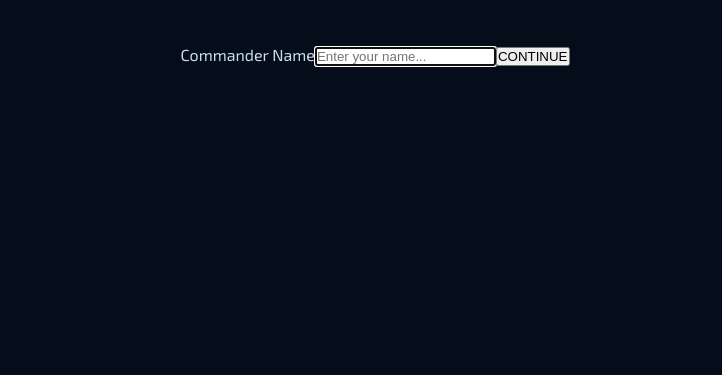
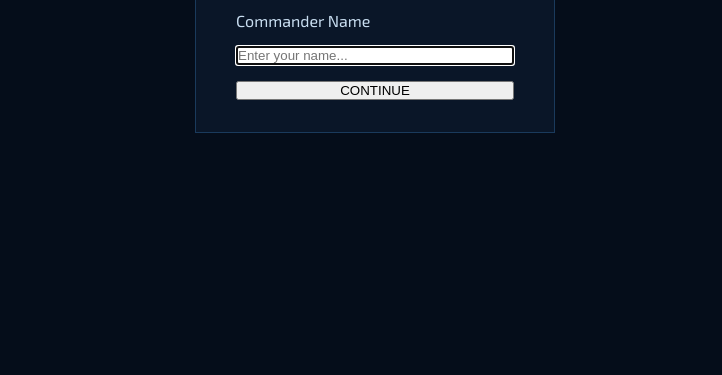
Before and after one commit to jormaedes/battleship, a website built with webpack: page index.html in a window 1280 px wide. Shown: the part 425-800 px from the top of the page, without its empty margins (265-987 px from the left). Built offline with nearby package versions, Linux system fonts and the light colour scheme.

Commit message:
style: add style in card in screen 1

```diff
--- a/src/css/style.css
+++ b/src/css/style.css
@@ -91,3 +91,19 @@ body {
 	letter-spacing: 0.15em;
 	margin-bottom: 2rem;
 }
+
+.setup-screen {
+	gap: 0;
+}
+
+.setup-card {
+	display: flex;
+	flex-direction: column;
+	gap: 1rem;
+	width: 100%;
+	max-width: 360px;
+	background: var(--surface);
+	border: 1px solid var(--border);
+	padding: 2rem 2.5rem;
+	position: relative;
+}
```
